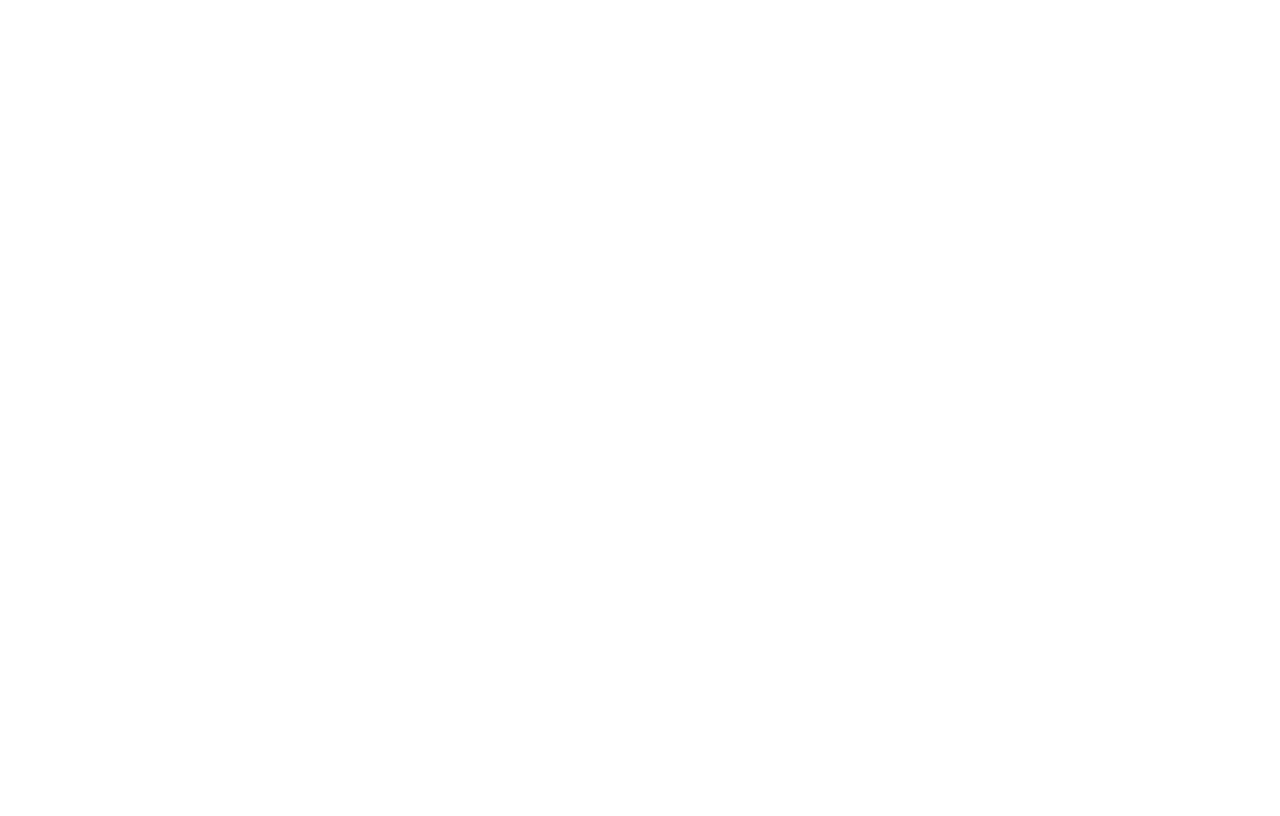
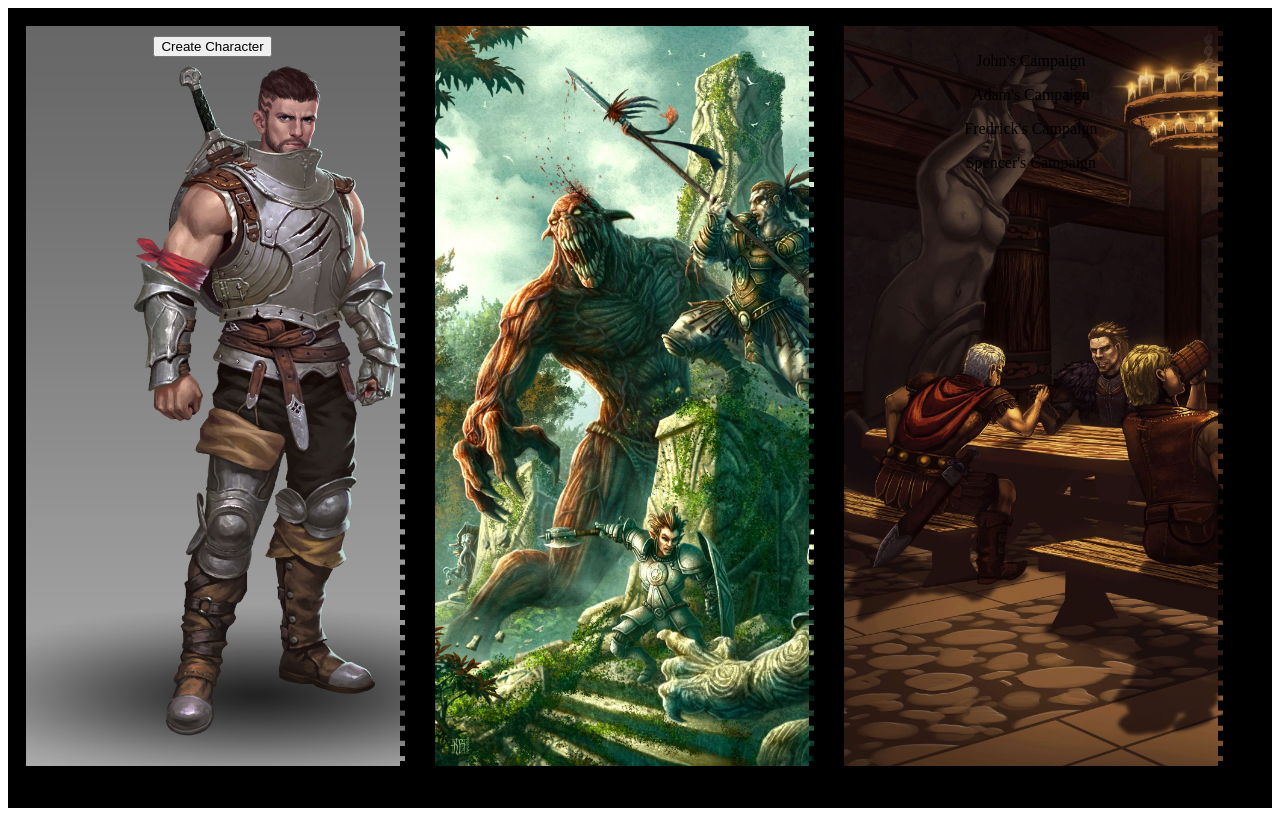
Before and after one commit to 1902-feb04-java/project-2-dungeon-delvers, an Angular app: page /home in a window 1280 px wide. Built offline with nearby package versions, Linux system fonts and the light colour scheme.

Commit message:
fixed home component compilation

```diff
--- a/src/app/home/home.component.html
+++ b/src/app/home/home.component.html
@@ -1,4 +1,4 @@
-<!-- <div id="root" class="center">
+<div id="root" class="center">
     <div class="container character">
         <div *ngIf="loginService.myProfile != null">
             <p *ngFor="let x of loginService.myProfile.characters">{{x.name}}</p>
@@ -16,6 +16,5 @@
         <div *ngIf="campaignService.getCampaigns != null">
             <p *ngFor="let z of campaignService.getCampaigns()">{{z.name}}</p>
         </div>
-         <p class="label">hi {{myCampaigns}}</p>
     </div>
-</div> -->
+</div>
--- a/src/app/home/home.component.ts
+++ b/src/app/home/home.component.ts
@@ -12,7 +12,7 @@
 export class HomeComponent implements OnInit {
   // public myProfile:Profile;
   // public myCampaigns: Campaign[];
-  constructor(private campaignService:CampaignService, private loginService:LoginService) { }
+  constructor(public campaignService:CampaignService, public loginService:LoginService) { }
 
   ngOnInit() {
     // this.myProfile = this.loginService.myProfile;
```
